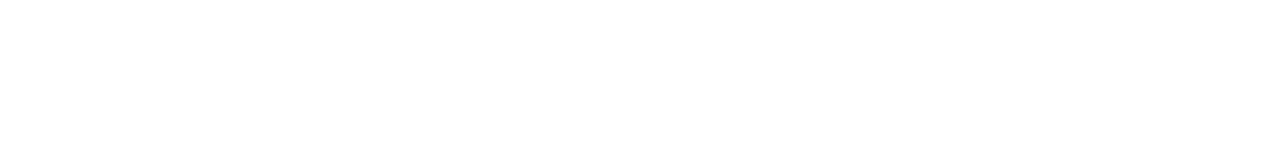
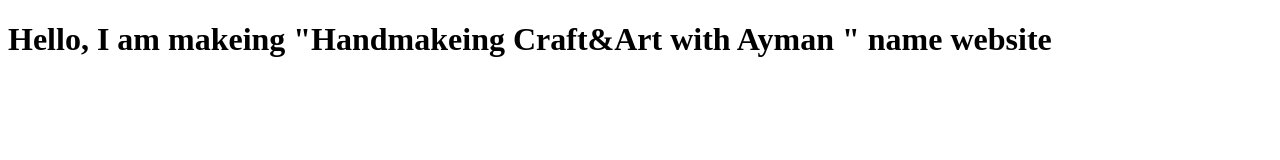
Before and after one commit to ayman9993/Hand-Make, a plain HTML site: page index.html in a window 1280 px wide. Drawn offline with Linux system fonts and the light colour scheme.

Commit message:
Update index.html

```diff
--- a/index.html
+++ b/index.html
@@ -6,6 +6,6 @@
     <title>Hand make</title>
 </head>
 <body>
-
+    <h1>Hello, I am makeing  "Handmakeing Craft&Art with Ayman " name website</h1>
 </body>
 </html>
```
